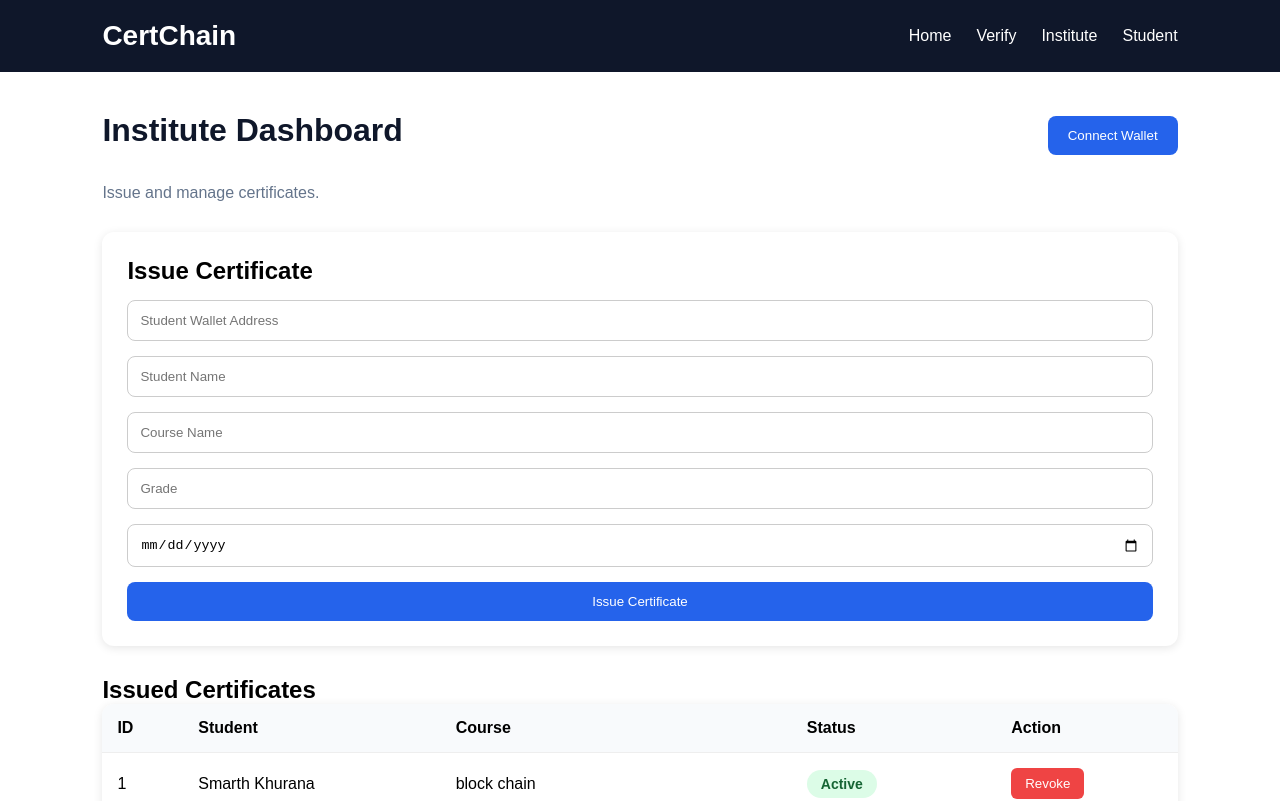
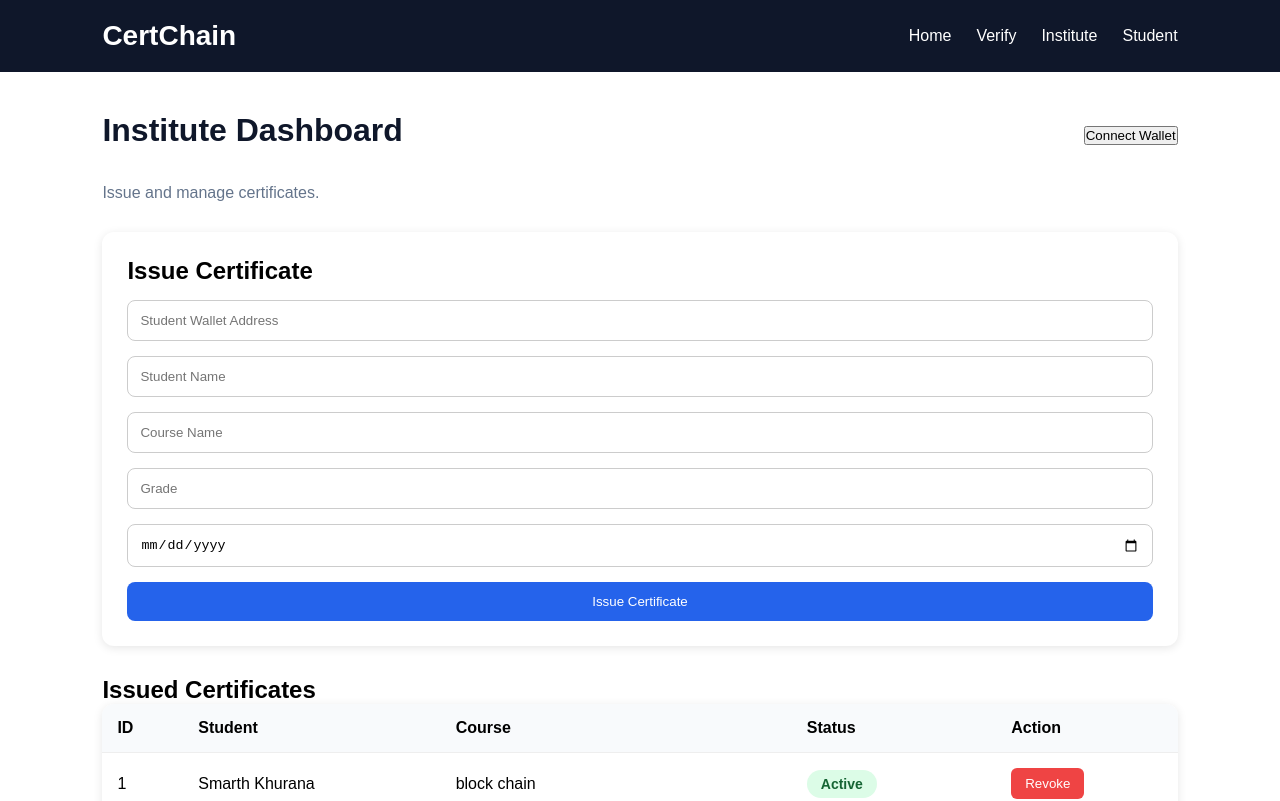
Before and after one commit to khuranasmarth06-cmd/CertiChain, a React (Vite) app: page /institute in a window 1280 px wide. Shown: the top 801 px of the page. Built offline with nearby package versions, Linux system fonts and the light colour scheme.

Commit message:
integrate metamask wallet connection

```diff
--- a/package.json
+++ b/package.json
@@ -10,6 +10,7 @@
     "preview": "vite preview"
   },
   "dependencies": {
+    "ethers": "^6.17.0",
     "qrcode.react": "^4.2.0",
     "react": "^19.2.6",
     "react-dom": "^19.2.6",
--- a/src/components/WalletConnect.jsx
+++ b/src/components/WalletConnect.jsx
@@ -1,7 +1,20 @@
+import { useState } from "react";
 function WalletConnect() {
+  const [account,setAccount] =useState("");
+  const connectWallet =async () => {
+      if(!window.ethereum) {
+        alert("Install MetaMask");
+        return;
+      }
+      const accounts=await window.ethereum.request({
+        method:"eth_requestAccounts",
+      });
+      setAccount(accounts[0]);
+    };
   return (
-    <button className="wallet-btn">
-      Connect Wallet
+    <button
+      onClick={connectWallet}>
+      {account?`${account.slice(0,6)}...${account.slice(-4)}`:"Connect Wallet"}
     </button>
   );
 }
```
Also changed, not shown: src/services/contractService.js (added, +17 -0 lines), 1 other file (tests, documents, lock files or other folders).
